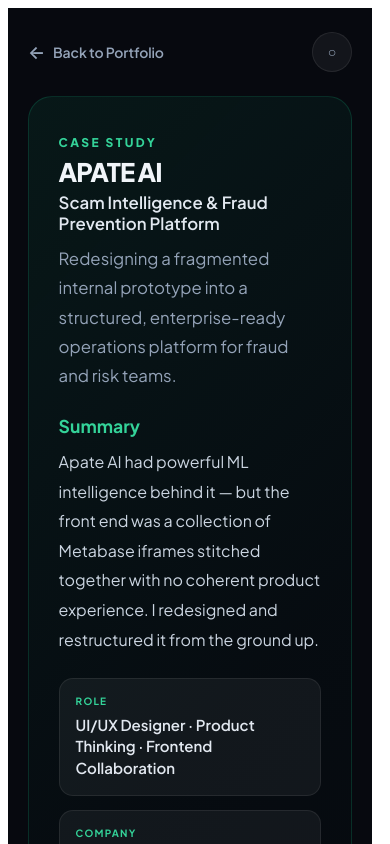
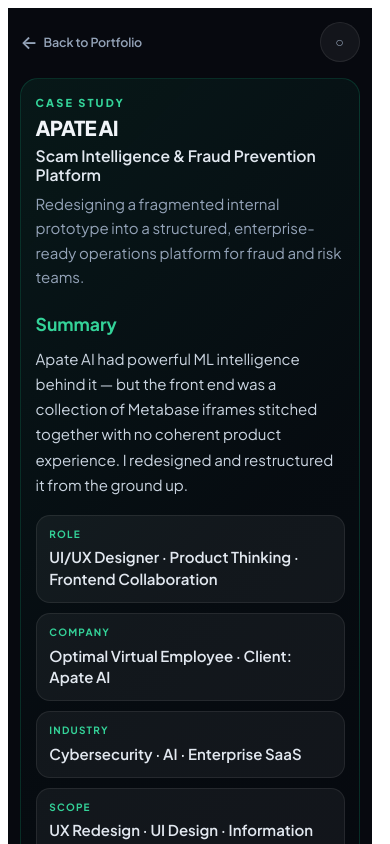
Before and after one commit to himanshu94hg/ux-portfolio, a React (Vite) app: page /case-study/2 in a window 390 px wide. Shown: the top 844 px of the page. Built offline with nearby package versions, Linux system fonts and the light colour scheme.

Commit message:
Refactor case study components to improve responsiveness and styling consistency by utilizing CSS clamp for padding and margins, enhancing layout adaptability across different screen sizes.

```diff
--- a/src/caseStudy/CaseStudyContent.jsx
+++ b/src/caseStudy/CaseStudyContent.jsx
@@ -32,7 +32,7 @@
         background: dark ? "rgba(255,255,255,0.025)" : T.subtle,
         border: `1px solid ${T.border}`,
         borderRadius: "16px",
-        padding: "1.35rem 1.5rem",
+        padding: "clamp(1.05rem, 3.5vw, 1.35rem) clamp(1rem, 3.2vw, 1.5rem)",
       }}
     >
       <p style={{ fontSize: "11px", fontWeight: 700, letterSpacing: "0.12em", color, textTransform: "uppercase", margin: "0 0 0.8rem" }}>{label}</p>
@@ -72,16 +72,17 @@
         style={{
           background: `linear-gradient(135deg,${cs.color}25 0%,${cs.color}08 60%,transparent 100%)`,
           borderBottom: `1px solid ${cs.color}22`,
-          padding: "2.75rem 2.5rem 2.25rem",
+          padding: "clamp(1.35rem, 4.5vw, 2.75rem) clamp(1rem, 4vw, 2.5rem) clamp(1.2rem, 4vw, 2.25rem)",
           position: "relative",
+          overflow: "visible",
         }}
       >
         <Tag color={cs.accent} bg={cs.color + "18"} dark={dark}>
           {cs.tag}
         </Tag>
-        <h1 style={{ fontSize: "clamp(1.85rem,4.5vw,2.5rem)", fontWeight: 900, color: T.text, margin: "0.9rem 0 0.6rem", lineHeight: 1.08, letterSpacing: "-0.04em" }}>{cs.title}</h1>
-        <p style={{ color: T.body, fontSize: "17px", lineHeight: 1.7, maxWidth: "600px", margin: "0 0 1.75rem", fontWeight: 400 }}>{cs.tagline}</p>
-        <div style={{ display: "flex", gap: "1rem", flexWrap: "wrap" }}>
+        <h1 style={{ fontSize: "clamp(1.32rem, 5vw + 0.15rem, 2.5rem)", fontWeight: 900, color: T.text, margin: "clamp(0.65rem, 2.5vw, 0.9rem) 0 clamp(0.45rem, 2vw, 0.6rem)", lineHeight: 1.1, letterSpacing: "-0.04em" }}>{cs.title}</h1>
+        <p style={{ color: T.body, fontSize: "clamp(0.94rem, 3.6vw, 1.0625rem)", lineHeight: 1.62, margin: "0 0 clamp(1rem, 3vw, 1.75rem)", fontWeight: 400 }}>{cs.tagline}</p>
+        <div style={{ display: "flex", gap: "clamp(0.65rem, 2vw, 1rem)", flexWrap: "wrap" }}>
           {[[cs.metric, "Key metric", cs.color], [cs.users, "Context", null]].map(([val, lbl, c]) => (
             <div
               key={lbl}
@@ -89,7 +90,7 @@
                 background: c ? c + "18" : T.subtle,
                 border: `1px solid ${c ? c + "33" : T.border}`,
                 borderRadius: "14px",
-                padding: "0.9rem 1.35rem",
+                padding: "clamp(0.75rem, 2.5vw, 0.9rem) clamp(0.85rem, 2.8vw, 1.35rem)",
               }}
             >
               <p style={{ fontSize: "11px", fontWeight: 700, letterSpacing: "0.1em", color: c ? cs.accent : T.body, textTransform: "uppercase", margin: "0 0 4px" }}>{lbl}</p>
@@ -99,8 +100,8 @@
         </div>
       </div>
 
-      <div style={{ padding: "2.25rem 2.5rem 2.75rem", display: "flex", flexDirection: "column", gap: "1.25rem" }}>
-        <div style={{ display: "grid", gridTemplateColumns: "1fr 1fr", gap: "1.1rem" }}>
+      <div style={{ padding: "clamp(1.25rem, 4vw, 2.25rem) clamp(1rem, 4vw, 2.5rem) clamp(1.5rem, 4.5vw, 2.75rem)", display: "flex", flexDirection: "column", gap: "clamp(1rem, 3vw, 1.25rem)" }}>
+        <div style={{ display: "grid", gridTemplateColumns: "repeat(auto-fit, minmax(min(100%, 260px), 1fr))", gap: "1.1rem" }}>
           <MBlock label="Challenge" color={cs.accent} T={T} dark={dark}>
             <p style={{ color: T.body, fontSize: "15px", lineHeight: 1.8, margin: 0 }}>{cs.challenge}</p>
           </MBlock>
--- a/src/caseStudy/CaseStudyThemeContext.jsx
+++ b/src/caseStudy/CaseStudyThemeContext.jsx
@@ -37,7 +37,7 @@
           background: T.bg,
           color: T.text,
           fontFamily: font,
-          padding: "1.5rem 1.25rem 3rem",
+          padding: "clamp(0.85rem, 3.5vw, 1.5rem) clamp(0.75rem, 3.2vw, 1.25rem) clamp(2rem, 6vw, 3rem)",
           transition: "background 0.35s ease, color 0.35s ease",
         }}
       >
@@ -48,11 +48,11 @@
         <div
           style={{
             maxWidth: "880px",
-            margin: "0 auto 1.5rem",
+            margin: "0 auto clamp(1rem, 3vw, 1.5rem)",
             display: "flex",
             alignItems: "center",
             justifyContent: "space-between",
-            gap: "1rem",
+            gap: "clamp(0.5rem, 2vw, 1rem)",
           }}
         >
           <Link
@@ -60,14 +60,15 @@
             style={{
               display: "inline-flex",
               alignItems: "center",
-              gap: "8px",
-              fontSize: "14px",
+              gap: "6px",
+              fontSize: "clamp(12px, 3.2vw, 14px)",
               fontWeight: 600,
               color: T.body,
               textDecoration: "none",
               letterSpacing: "-0.01em",
-              padding: "8px 0",
+              padding: "6px 0",
               transition: "color 0.2s",
+              minWidth: 0,
             }}
           >
             <span style={{ fontSize: "18px", lineHeight: 1 }} aria-hidden>
--- a/src/caseStudy/apate/ApateCaseStudyPage.jsx
+++ b/src/caseStudy/apate/ApateCaseStudyPage.jsx
@@ -34,7 +34,7 @@
           background: T.subtle,
           border: `1px solid ${T.border}`,
           borderRadius: "20px",
-          padding: "1.75rem 1.5rem",
+          padding: "clamp(1.15rem, 3.8vw, 1.75rem) clamp(1rem, 3.5vw, 1.5rem)",
         }}
       >
         {children}
@@ -65,9 +65,9 @@
       <div
         style={{
           display: "grid",
-          gridTemplateColumns: "repeat(auto-fit, minmax(200px, 1fr))",
-          gap: "0.9rem",
-          margin: "1.5rem 0 0",
+          gridTemplateColumns: "repeat(auto-fit, minmax(min(100%, 160px), 1fr))",
+          gap: "clamp(0.65rem, 2vw, 0.9rem)",
+          margin: "clamp(1.1rem, 3vw, 1.5rem) 0 0",
         }}
       >
         {children}
@@ -77,7 +77,7 @@
 
   function MetaCell({ label, value, sub }) {
     return (
-      <div style={{ background: T.subtle, border: `1px solid ${T.border}`, borderRadius: "14px", padding: "1rem" }}>
+      <div style={{ background: T.subtle, border: `1px solid ${T.border}`, borderRadius: "14px", padding: "clamp(0.75rem, 2.5vw, 1rem) clamp(0.8rem, 2.8vw, 1rem)" }}>
         <p style={{ fontSize: "10px", fontWeight: 700, letterSpacing: "0.12em", color: C.ACCENT_DIM, textTransform: "uppercase", margin: "0 0 0.4rem" }}>{label}</p>
         <p style={{ fontSize: "15px", fontWeight: 600, margin: 0, lineHeight: 1.45, color: T.textB }}>{value}</p>
         {sub ? <p style={{ fontSize: "13px", color: T.body, margin: "0.5rem 0 0", lineHeight: 1.55 }}>{sub}</p> : null}
@@ -149,17 +149,18 @@
           style={{
             background: `linear-gradient(135deg,${C.ACCENT}16 0%,${C.ACCENT}05 50%,transparent 100%)`,
             border: `1px solid ${C.ACCENT}33`,
-            borderRadius: "24px",
-            padding: "2.4rem 1.85rem 2rem",
-            marginBottom: "2rem",
+            borderRadius: "clamp(18px, 4vw, 24px)",
+            padding: "clamp(1.1rem, 4vw, 2.4rem) clamp(0.85rem, 3.6vw, 1.85rem) clamp(1.05rem, 3.8vw, 2rem)",
+            marginBottom: "clamp(1rem, 3vw, 2rem)",
+            overflow: "visible",
           }}
         >
-          <p style={{ fontSize: "12px", fontWeight: 800, letterSpacing: "0.2em", color: C.ACCENT_DIM, margin: "0 0 0.5rem" }}>CASE STUDY</p>
-          <h1 style={{ fontSize: "clamp(1.6rem,3.6vw,2.05rem)", fontWeight: 900, letterSpacing: "-0.04em", lineHeight: 1.1, margin: "0 0 0.35rem", color: T.text }}>{H.brand}</h1>
-          <p style={{ fontSize: "clamp(1.05rem,2.2vw,1.2rem)", fontWeight: 600, color: T.textB, margin: "0 0 0.6rem" }}>{H.productLine}</p>
-          <p style={{ color: T.body, fontSize: "1.05rem", lineHeight: 1.75, margin: "0 0 1.25rem" }}>{H.tagline}</p>
+          <p style={{ fontSize: "clamp(10px, 2.8vw, 12px)", fontWeight: 800, letterSpacing: "0.2em", color: C.ACCENT_DIM, margin: "0 0 0.5rem" }}>CASE STUDY</p>
+          <h1 style={{ fontSize: "clamp(1.28rem, 4.8vw + 0.1rem, 2.05rem)", fontWeight: 900, letterSpacing: "-0.04em", lineHeight: 1.12, margin: "0 0 0.35rem", color: T.text }}>{H.brand}</h1>
+          <p style={{ fontSize: "clamp(0.98rem, 3.2vw, 1.2rem)", fontWeight: 600, color: T.textB, margin: "0 0 0.5rem" }}>{H.productLine}</p>
+          <p style={{ color: T.body, fontSize: "clamp(0.94rem, 3.5vw, 1.05rem)", lineHeight: 1.62, margin: "0 0 1rem", fontWeight: 400 }}>{H.tagline}</p>
           <H3>Summary</H3>
-          <p style={{ color: T.bodyB, fontSize: "16px", lineHeight: 1.85, margin: "0 0 0" }}>{H.oneLine}</p>
+          <p style={{ color: T.bodyB, fontSize: "clamp(0.94rem, 3.4vw, 1rem)", lineHeight: 1.68, margin: "0 0 0" }}>{H.oneLine}</p>
           <MetaGrid>
             <MetaCell label="Role" value={H.role} />
             <MetaCell label="Company" value={H.company} />
```
Also changed, not shown: src/caseStudy/carbon/CarbonCaseStudyPage.jsx (+22 -19 lines).
